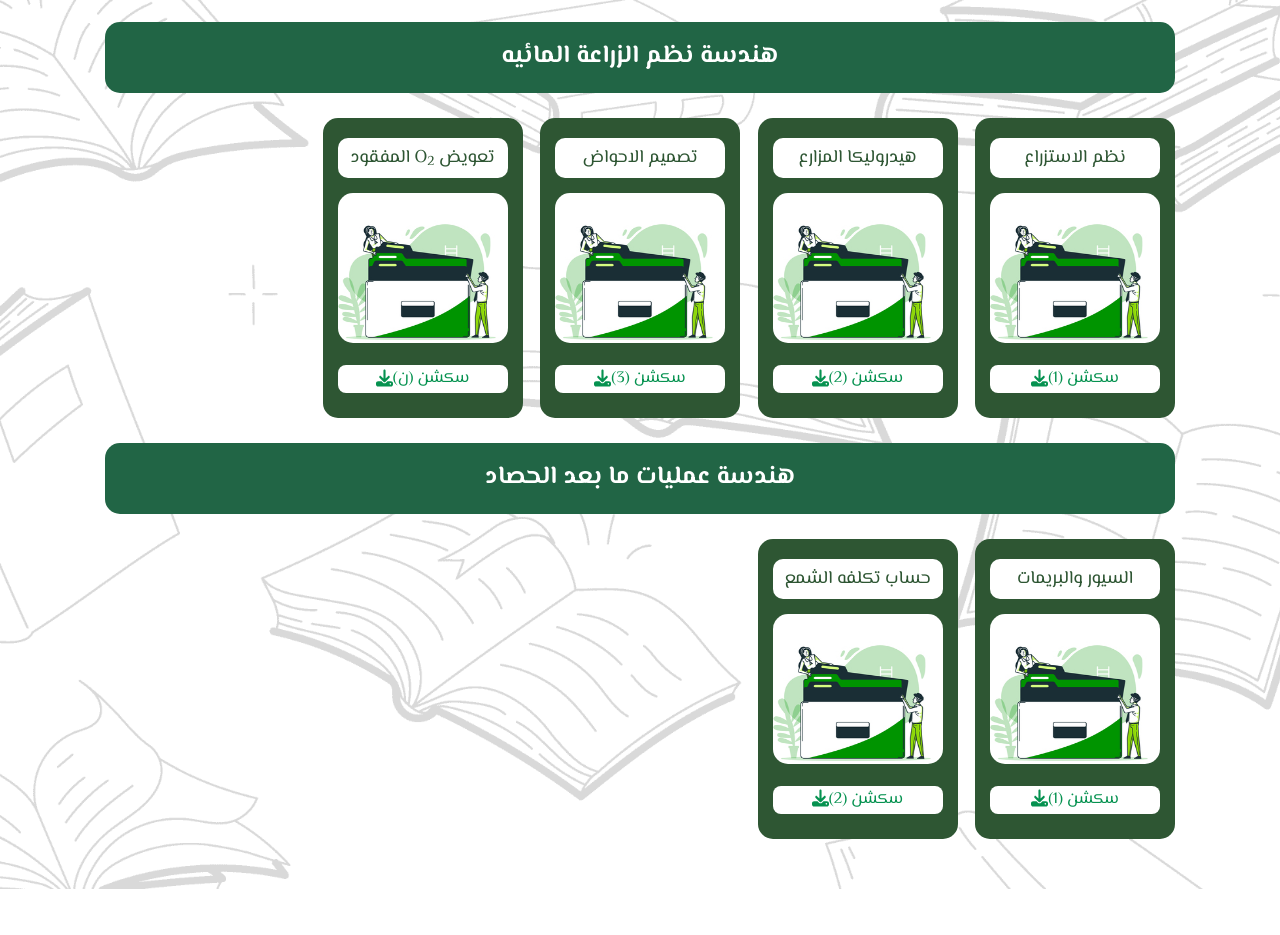
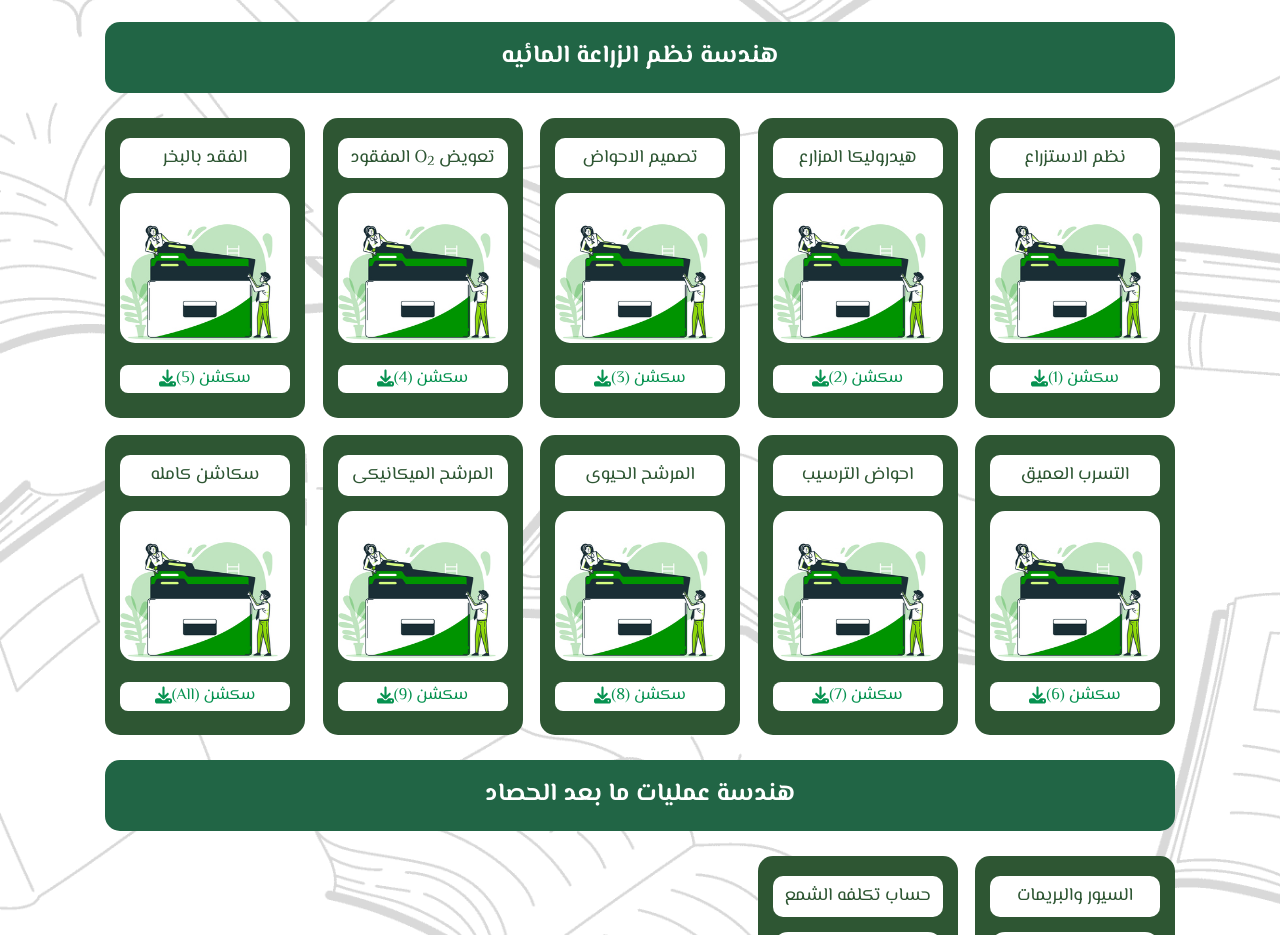
Before and after one commit to hafied10/kapsolti, a plain HTML site: page section.html in a window 1280 px wide. Shown: the part 649-1584 px from the top of the page. Before the commit the page ends 1538 px from the top, so only its background shows below. Drawn offline with Linux system fonts and the light colour scheme.

Commit message:
Add files via upload

```diff
--- a/section.html
+++ b/section.html
@@ -132,7 +132,68 @@
               </p>
               <img src="imgs/file.jpg" alt="ملف">
               <a href="https://drive.google.com/file/d/10vylrhWsNjijYOaU0YzutTUU-Z2C-n4T/view?usp=drive_link"target="_blank">
-                سكشن (ن)
+                سكشن (4)
+                <img src="imgs/download.svg" class="download">
+              </a>
+            </div>
+            <div class="lect">
+              <p class="name">
+                الفقد بالبخر
+              </p>
+              <img src="imgs/file.jpg" alt="ملف">
+              <a href="https://drive.google.com/file/d/1JcaRG6tc7El3_CTb_Qz9SlAC0MmXo4lC/view?usp=drive_link"target="_blank">
+                سكشن (5)
+                <img src="imgs/download.svg" class="download">
+              </a>
+            </div>
+            <div class="lect">
+              <p class="name">
+                التسرب العميق
+              </p>
+              <img src="imgs/file.jpg" alt="ملف">
+              <a href="https://drive.google.com/file/d/1ZOwRRQMY3N5-sNzskRUNJsJHLmGL83cg/view?usp=drive_link"target="_blank">
+                سكشن (6)
+                <img src="imgs/download.svg" class="download">
+              </a>
+            </div>
+            <div class="lect">
+              <p class="name">
+                احواض الترسيب
+              </p>
+              <img src="imgs/file.jpg" alt="ملف">
+              <a href="https://drive.google.com/file/d/1E1EKogGQKc9_8saZ7JCJyayIPHO9f0HD/view?usp=drive_link"target="_blank">
+                سكشن (7)
+                <img src="imgs/download.svg" class="download">
+              </a>
+            </div>
+            <div class="lect">
+              <p class="name">
+                المرشح الحيوى
+              </p>
+              <img src="imgs/file.jpg" alt="ملف">
+              <a href="https://drive.google.com/file/d/1O6eIRQ-yznCiEcrAJifcr333ojFkYi59/view?usp=drive_link"target="_blank">
+                سكشن (8)
+                <img src="imgs/download.svg" class="download">
+              </a>
+            </div>
+            <div class="lect">
+              <p class="name">
+                المرشح الميكانيكى
+              </p>
+              <img src="imgs/file.jpg" alt="ملف">
+              <a href="https://drive.google.com/file/d/1M-Rmoq7PI4F95IjDNK8MKxcOlOyHF2sB/view?usp=drive_link"target="_blank">
+                سكشن (9)
+                <img src="imgs/download.svg" class="download">
+              </a>
+            </div>
+            <!-- ############################################## -->
+            <div class="lect">
+              <p class="name">
+                سكاشن كامله
+              </p>
+              <img src="imgs/file.jpg" alt="ملف">
+              <a href="https://drive.google.com/file/d/1EH8LLP0uQS6CyjDf5Sy5fyutcOmczrKJ/view?usp=drive_link"target="_blank">
+                سكشن (All)
                 <img src="imgs/download.svg" class="download">
               </a>
             </div>
```
